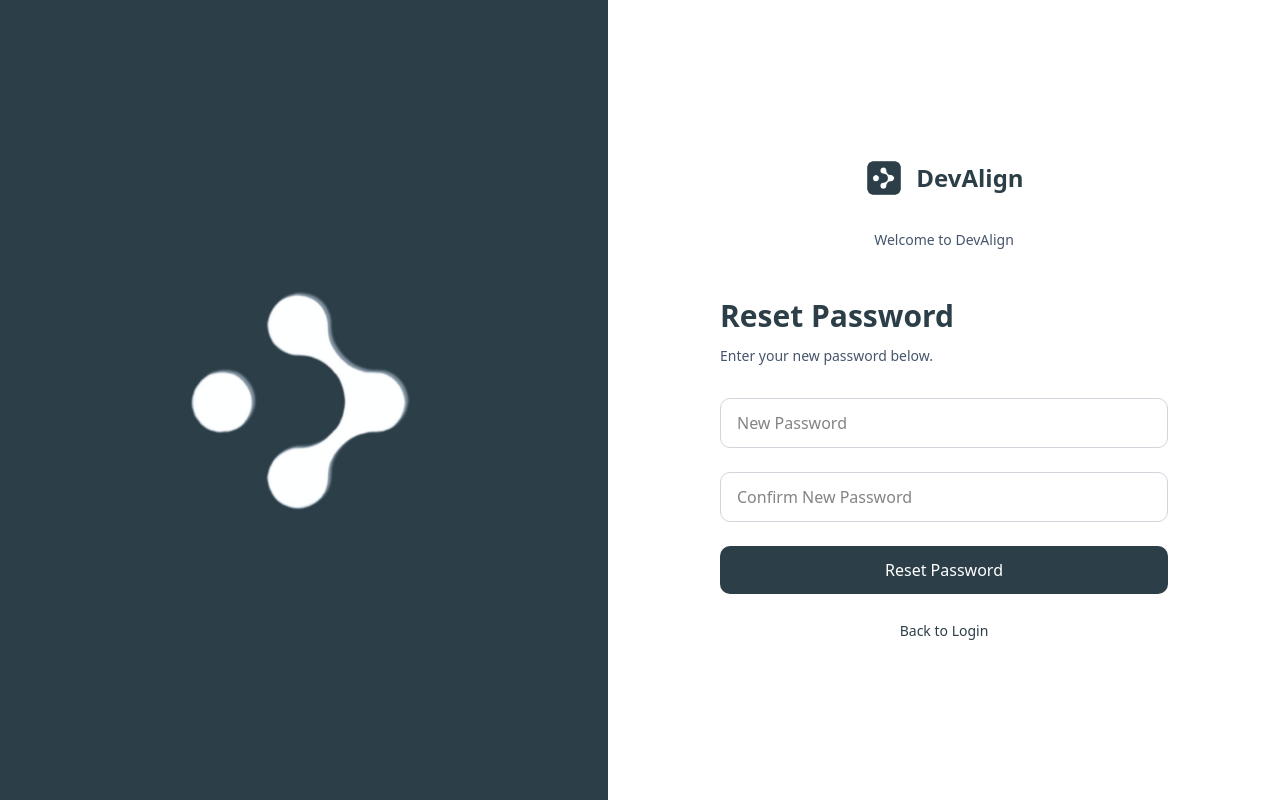
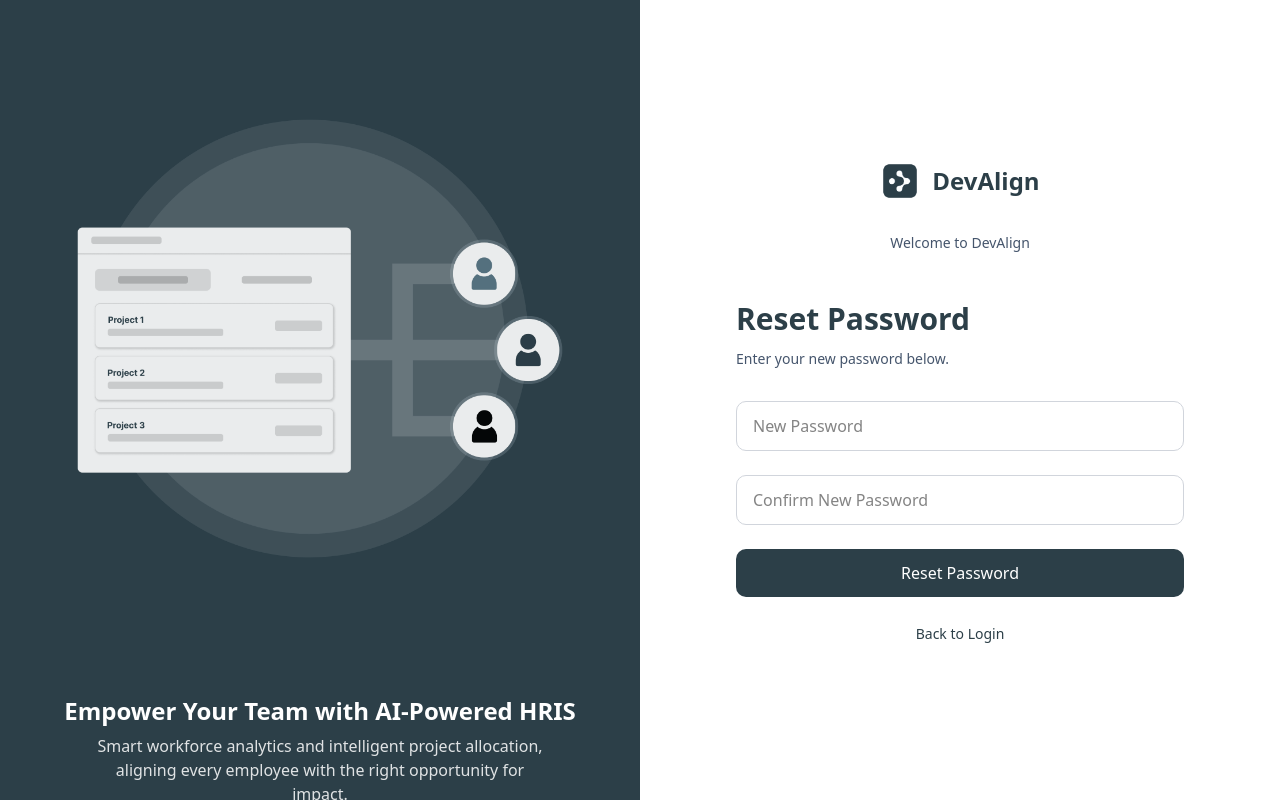
Before and after one commit to heintzz/dev-align, a React (Vite) app in the folder Frontend/: page /reset-password in a window 1280 px wide. Built offline with nearby package versions, Linux system fonts and the light colour scheme.

Commit message:
feat: update login-and-friends-page

```diff
--- a/Frontend/src/pages/auth/ForgotPassword.jsx
+++ b/Frontend/src/pages/auth/ForgotPassword.jsx
@@ -1,6 +1,6 @@
 import { useState } from "react";
 import { Link } from "react-router-dom";
-import logoKiri from "../../assets/img/loginkiri.png";
+import logoKiri from "../../assets/img/logokiribaru.png";
 import logoKecil from "../../assets/img/loginkanan.png";
 import authService from "../../services/auth.service";
 
@@ -19,8 +19,8 @@ export default function ForgotPassword() {
       await authService.forgotPassword(email);
       setIsSubmitted(true);
     } catch (err) {
-      setError(err.message || 'Failed to send reset link. Please try again.');
-      console.error('Forgot password error:', err);
+      setError(err.message || "Failed to send reset link. Please try again.");
+      console.error("Forgot password error:", err);
     } finally {
       setIsLoading(false);
     }
@@ -28,13 +28,23 @@ export default function ForgotPassword() {
 
   return (
     <div className="flex min-h-screen">
-      {/* Left Side - Logo Section */}
-      <div className="flex-1 overflow-hidden" style={{ backgroundColor: '#2C3F48' }}>
+      {/* Left Side - Illustration + Text */}
+      <div className="flex-1 overflow-hidden bg-[#2C3F48] flex flex-col items-center justify-center px-8 relative">
         <img
           src={logoKiri}
-          alt="DevAlign Logo"
-          className="w-full h-screen object-cover"
+          alt="DevAlign Illustration"
+          className="w-[700px] h-[700px] object-contain opacity-90 mb-3"
         />
+
+        <div className="text-center -mt-4">
+          <h3 className="text-white text-2xl font-semibold leading-tight mb-2">
+            Empower Your Team with AI-Powered HRIS
+          </h3>
+          <p className="text-white/85 text-base max-w-md mx-auto">
+            Smart workforce analytics and intelligent project allocation,
+            aligning every employee with the right opportunity for impact.
+          </p>
+        </div>
       </div>
 
       {/* Right Side - Forgot Password Form */}
@@ -48,15 +58,23 @@ export default function ForgotPassword() {
                 alt="DevAlign"
                 className="w-10 h-10 object-contain"
               />
-              <h1 className="text-2xl font-bold" style={{ color: '#2C3F48' }}>DevAlign</h1>
+              <h1 className="text-2xl font-bold" style={{ color: "#2C3F48" }}>
+                DevAlign
+              </h1>
             </div>
             <p className="text-slate-600 text-sm">Welcome to DevAlign</p>
           </div>
 
           {/* Forgot Password Title */}
-          <h2 className="text-3xl font-semibold mb-3" style={{ color: '#2C3F48' }}>Forgot Password</h2>
+          <h2
+            className="text-3xl font-semibold mb-3"
+            style={{ color: "#2C3F48" }}
+          >
+            Forgot Password
+          </h2>
           <p className="text-slate-600 text-sm mb-8">
-            Enter your email address and we'll send you a link to reset your password.
+            Enter your email address and we'll send you a link to reset your
+            password.
           </p>
 
           {/* Success Message */}
@@ -66,7 +84,8 @@ export default function ForgotPassword() {
                 Reset link has been sent!
               </p>
               <p className="text-green-700 text-sm">
-                Please check your email inbox and follow the link to reset your password.
+                Please check your email inbox and follow the link to reset your
+                password.
               </p>
             </div>
           ) : null}
@@ -98,16 +117,16 @@ export default function ForgotPassword() {
                 onClick={handleSubmit}
                 disabled={isLoading || !email}
                 className="w-full text-white font-medium py-3 px-4 rounded-lg transition-colors duration-200 hover:opacity-90 disabled:opacity-50 disabled:cursor-not-allowed"
-                style={{ backgroundColor: '#2C3F48' }}
+                style={{ backgroundColor: "#2C3F48" }}
               >
-                {isLoading ? 'Sending...' : 'Send Reset Link'}
+                {isLoading ? "Sending..." : "Send Reset Link"}
               </button>
 
               <div className="text-center">
                 <Link
                   to="/login"
                   className="text-sm hover:underline"
-                  style={{ color: '#2C3F48' }}
+                  style={{ color: "#2C3F48" }}
                 >
                   Back to Login
                 </Link>
@@ -121,7 +140,7 @@ export default function ForgotPassword() {
               <Link
                 to="/login"
                 className="text-sm hover:underline"
-                style={{ color: '#2C3F48' }}
+                style={{ color: "#2C3F48" }}
               >
                 Back to Login
               </Link>
--- a/Frontend/src/pages/auth/Login.jsx
+++ b/Frontend/src/pages/auth/Login.jsx
@@ -1,7 +1,7 @@
 import { useState } from "react";
 import { useNavigate } from "react-router-dom";
 import { Link } from "react-router-dom";
-import logoKiri from "../../assets/img/loginkiri.png";
+import logoKiri from "../../assets/img/logokiribaru.png";
 import logoKecil from "../../assets/img/loginkanan.png";
 import authService from "../../services/auth.service";
 import Loading from "@/components/Loading";
@@ -51,13 +51,23 @@ export default function Login() {
     <div className="flex min-h-screen">
       <Loading status={loadingState} fullscreen text={loadingText} />
 
-      {/* Left Side - Logo Section */}
-      <div className="flex-1 overflow-hidden">
+      {/* Left Side - Illustration + Text */}
+      <div className="flex-1 overflow-hidden bg-[#2C3F48] flex flex-col items-center justify-center px-8 relative">
         <img
           src={logoKiri}
-          alt="DevAlign Logo"
-          className="w-full h-screen object-cover"
+          alt="DevAlign Illustration"
+          className="w-[700px] h-[700px] object-contain opacity-90 mb-3"
         />
+
+        <div className="text-center -mt-4">
+          <h3 className="text-white text-2xl font-semibold leading-tight mb-2">
+            Empower Your Team with AI-Powered HRIS
+          </h3>
+          <p className="text-white/85 text-base max-w-md mx-auto">
+            Smart workforce analytics and intelligent project allocation,
+            aligning every employee with the right opportunity for impact.
+          </p>
+        </div>
       </div>
 
       {/* Right Side - Login Form */}
--- a/Frontend/src/pages/auth/ResetPassword.jsx
+++ b/Frontend/src/pages/auth/ResetPassword.jsx
@@ -1,6 +1,6 @@
 import { useState } from "react";
 import { useNavigate, useSearchParams } from "react-router-dom";
-import logoKiri from "../../assets/img/loginkiri.png";
+import logoKiri from "../../assets/img/logokiribaru.png";
 import logoKecil from "../../assets/img/loginkanan.png";
 import authService from "../../services/auth.service";
 
@@ -73,8 +73,8 @@ export default function ResetPassword() {
         navigate("/login");
       }, 2000);
     } catch (err) {
-      setError(err.message || 'Failed to reset password. Please try again.');
-      console.error('Reset password error:', err);
+      setError(err.message || "Failed to reset password. Please try again.");
+      console.error("Reset password error:", err);
     } finally {
       setIsLoading(false);
     }
@@ -82,16 +82,23 @@ export default function ResetPassword() {
 
   return (
     <div className="flex min-h-screen">
-      {/* Left Side - Logo Section */}
-      <div
-        className="flex-1 overflow-hidden"
-        style={{ backgroundColor: "#2C3F48" }}
-      >
+      {/* Left Side - Illustration + Text */}
+      <div className="flex-1 overflow-hidden bg-[#2C3F48] flex flex-col items-center justify-center px-8 relative">
         <img
           src={logoKiri}
-          alt="DevAlign Logo"
-          className="w-full h-screen object-cover"
+          alt="DevAlign Illustration"
+          className="w-[700px] h-[700px] object-contain opacity-90 mb-3"
         />
+
+        <div className="text-center -mt-4">
+          <h3 className="text-white text-2xl font-semibold leading-tight mb-2">
+            Empower Your Team with AI-Powered HRIS
+          </h3>
+          <p className="text-white/85 text-base max-w-md mx-auto">
+            Smart workforce analytics and intelligent project allocation,
+            aligning every employee with the right opportunity for impact.
+          </p>
+        </div>
       </div>
 
       {/* Right Side - Reset Password Form */}
@@ -190,12 +197,16 @@ export default function ResetPassword() {
               className="w-full text-white font-medium py-3 px-4 rounded-lg transition-colors duration-200 hover:opacity-90 disabled:opacity-50 disabled:cursor-not-allowed"
               style={{ backgroundColor: "#2C3F48" }}
             >
-              {isLoading ? 'Resetting...' : isSubmitted ? 'Password Reset!' : 'Reset Password'}
+              {isLoading
+                ? "Resetting..."
+                : isSubmitted
+                ? "Password Reset!"
+                : "Reset Password"}
             </button>
 
             <div className="text-center">
               <button
-                onClick={() => navigate('/login')}
+                onClick={() => navigate("/login")}
                 className="text-sm hover:underline cursor-pointer bg-transparent border-0"
                 style={{ color: "#2C3F48" }}
               >
```
Also changed, not shown: Frontend/src/assets/img/logokiribaru.png (added).
